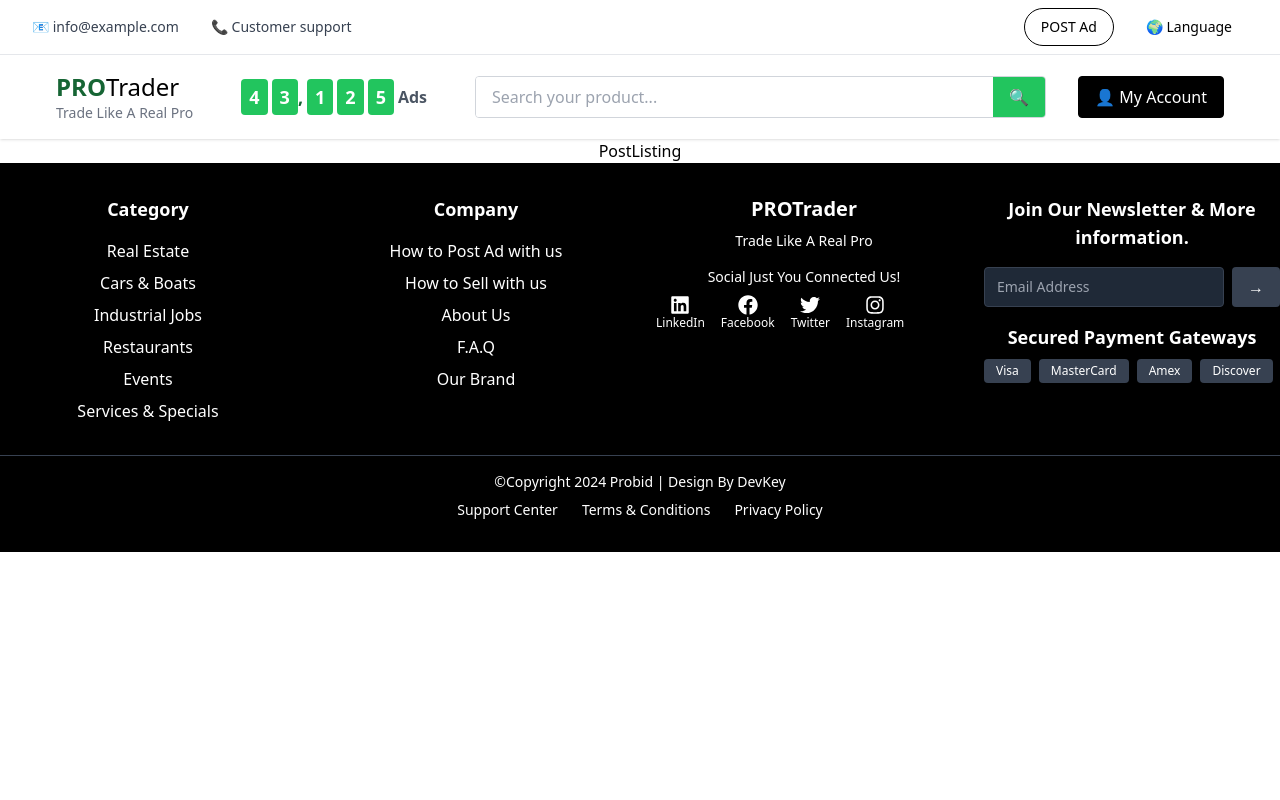
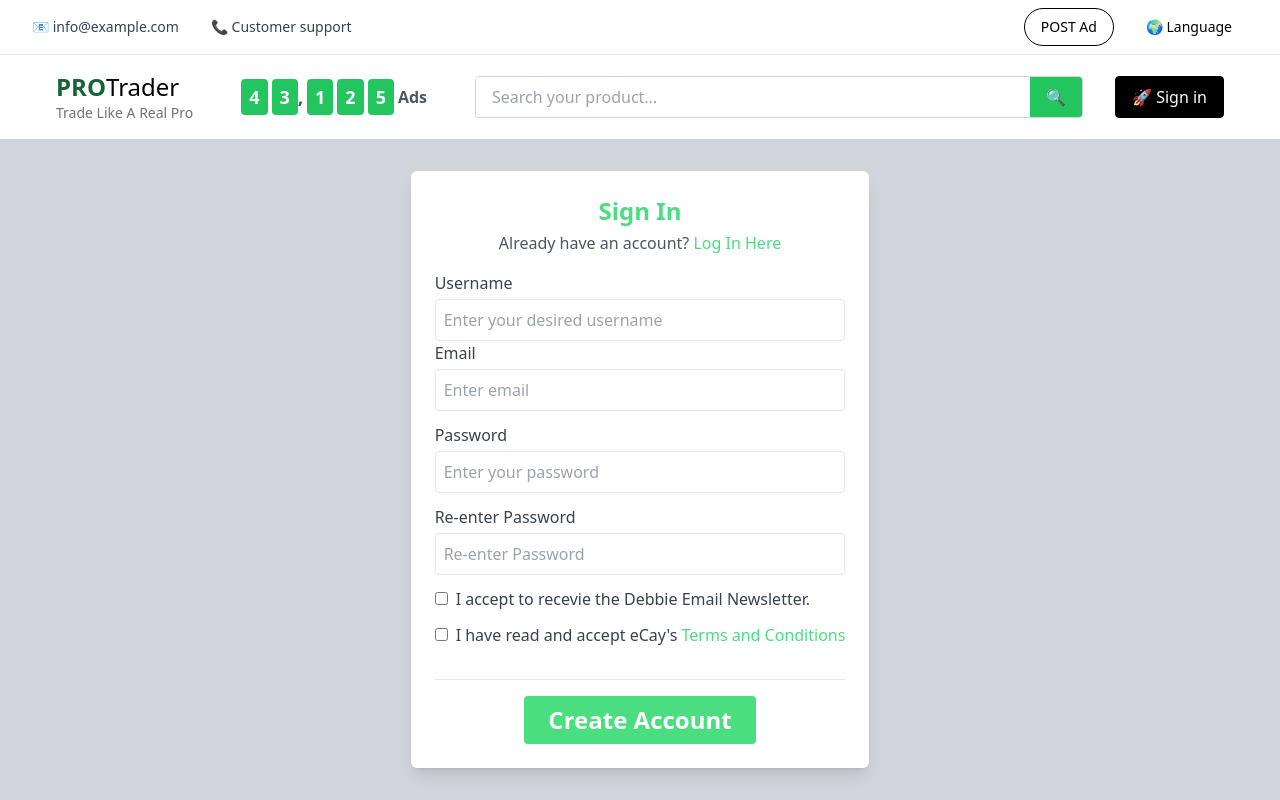
Before and after one commit to NandiniUmbare/kiwitrade-app-frontend-dev, a React (Vite) app: page /user/register in a window 1280 px wide. Shown: the top 800 px of the page. Built offline with nearby package versions, Linux system fonts and the light colour scheme.

Commit message:
added UI for signin, signup, forget password

```diff
--- a/src/App.tsx
+++ b/src/App.tsx
@@ -15,6 +15,9 @@ import Jobs from './components/BrowseByCategory/Jobs';
 import ServicesAndSpecials from './components/BrowseByCategory/ServicesAndSpecials';
 import CommunityAndEvents from './components/BrowseByCategory/CommunityAndEvents';
 import PostListing from './components/BrowseByCategory/PostListing';
+import Register from './pages/User/Register';
+import SignIn from './pages/User/SignIn';
+import ForgetPassword from './pages/User/ForgetPassword';
 
 function App() {
   return (
@@ -32,6 +35,9 @@ function App() {
             <Route path="/services-specials" element={<ServicesAndSpecials />} />
             <Route path="/community-events" element={<CommunityAndEvents />} />
             <Route path='/:category/:type' element={<PostListing />} />
+            <Route path='/user/register' element={<Register />} />
+            <Route path='/user/login/:page' element={<SignIn onClose={() => {}} />} />
+            <Route path='/user/forgetpassword' element={<ForgetPassword/>}/>
           </Routes>
           <Footer />
         </BrowserRouter>
--- a/src/api/data.ts
+++ b/src/api/data.ts
@@ -61,7 +61,7 @@ export const uploadImage = async(file: File) => {
     }
 }
 
-export const postAd = async(data: any) => {
+export const postAd = async(data) => {
     try {
         const response = await axiosInstance.post('/UpsertProduct', data);
         return response.data;
--- /dev/null
+++ b/src/components/Header/SignInModal.tsx
@@ -0,0 +1,21 @@
+import React from 'react'
+
+interface SignInModalProps {
+    isOpen: boolean;
+    onClose: () => void;
+    children: React.ReactNode;
+}
+const SignInModal: React.FC<SignInModalProps> = ({isOpen, onClose, children}) => {
+    console.log(isOpen,children);
+    if(!isOpen) return null;
+  return (
+    <div className="fixed inset-0 flex items-center justify-center z-50 bg-gray-800 bg-opacity-50">
+      <div className="bg-white p-6 rounded-lg shadow-lg w-96 relative">
+        <button onClick={onClose} className="absolute top-3 right-3 text-gray-600 hover:text-black">&times;</button>
+        {children}
+      </div>
+    </div>
+  )
+}
+
+export default SignInModal
--- a/src/components/Header/index.tsx
+++ b/src/components/Header/index.tsx
@@ -1,8 +1,13 @@
-import React from 'react';
+import React, {useState} from 'react';
 import { useNavigate } from 'react-router-dom';
+import SignInModal from './SignInModal';
+import SignIn from '../../pages/User/SignIn';
 
 const Header: React.FC = () => {
   const navigate = useNavigate();
+  const [user, setUser] = useState(null);
+  const [isModalOpen, setModalOpen] = useState<boolean>(false);
+
   return (
     <header className="bg-transparent shadow w-full">
       {/* Full-width container */}
@@ -60,12 +65,24 @@ const Header: React.FC = () => {
               🔍
             </button>
           </div>
-
+          <SignInModal
+            isOpen={isModalOpen}
+            onClose={() => setModalOpen(false)}>
+              <SignIn onClose={() => setModalOpen(false)}/>
+          </SignInModal>
           {/* My Account Section (Desktop only) */}
           <div className="hidden sm:block">
-            <button className="px-4 py-2 bg-black text-white border border-black rounded hover:bg-white hover:text-black transition">
-              👤 My Account
-            </button>
+            {
+              user ? (
+                <button className="px-4 py-2 bg-black text-white border border-black rounded hover:bg-white hover:text-black transition">
+                  👤 My Account
+                </button>
+              ) : (
+                <button onClick={() => setModalOpen(true)} className="px-4 py-2 bg-black text-white border border-black rounded hover:bg-white hover:text-black transition">
+                  🚀 Sign in
+                </button>
+              )
+            }
           </div>
         </div>
       </div>
--- /dev/null
+++ b/src/pages/User/ForgetPassword.tsx
@@ -0,0 +1,33 @@
+import React, { useState } from 'react'
+import { Link } from 'react-router-dom';
+
+const ForgetPassword: React.FC = () => {
+  const [email, setEmail] = useState<string>('');
+  return (
+    <div className="py-8 flex items-center justify-center z-50 bg-gray-300">
+      <div className="bg-white p-6 rounded-md shadow-lg relative">
+      <h2 className="text-2xl font-semibold text-center text-green-400">Forgot your password?</h2>
+      <p className="text-center text-gray-600 mt-1">
+        Please enter your login email, we will send you a recovery email.
+      </p>
+      <label className="block text-left text-gray-700">Email</label>
+        <input
+            type="email"
+            className="w-full p-2 border rounded mt-1"
+            placeholder="johnsmith@gmail.com"
+            value={email}
+            required
+            id='email'
+            onChange={(e) => setEmail(e.target.value)}
+          />
+      <hr className='mt-8'/>
+      <div className='mt-6 flex justify-between'>
+        <Link to='/user/login/page' className="text-green-400">{'<--'}Return to Login</Link>
+        <button className="px-12 py-2 font-semibold text-white bg-green-400 rounded-md hover:bg-green-500 transition">Submit</button>
+      </div>
+    </div>
+    </div>
+  )
+}
+
+export default ForgetPassword
--- /dev/null
+++ b/src/pages/User/Register/index.tsx
@@ -0,0 +1,97 @@
+import React, {useState} from 'react'
+import { Link } from 'react-router-dom'
+interface FormDataProps {
+    username: string;
+    email: string;
+    password: string;
+    confirmPassword: string;
+    emailNewsletter: boolean;
+    termsAndConditions: boolean;
+}
+const Register: React.FC = () => {
+    const [formData, setFormData] = useState<FormDataProps>({});
+    const onChange = (e: React.ChangeEvent<HTMLInputElement>) => {
+        const {id, value} = e.target;
+        setFormData({...formData, [id]: value});
+    }
+  return (
+    <div className="py-8 flex items-center justify-center z-50 bg-gray-300">
+      <div className="bg-white p-6 rounded-md shadow-lg relative">
+      <h2 className="text-2xl font-semibold text-center text-green-400">Sign In</h2>
+        <p className="text-center text-gray-600 mt-1">
+        Already have an account? <Link to='/user/login/page' className="text-green-400">Log In Here</Link>
+        </p>
+        <form className="mt-4">
+        <label className="block text-left text-gray-700">Username</label>
+        <input
+            type="text"
+            className="w-full p-2 border rounded mt-1"
+            placeholder="Enter your desired username"
+            value={formData.username}
+            required
+            id='username'
+            onChange={(e) => onChange(e)}
+          />
+        <label className="block text-left text-gray-700">Email</label>
+        <input
+            type="text"
+            className="w-full p-2 border rounded mt-1"
+            placeholder="Enter email"
+            value={formData.email}
+            required
+            id='email'
+            onChange={(e) => onChange(e)}
+          />
+          <label className="block text-left text-gray-700 mt-3">Password</label>
+          <input
+            type="password"
+            className="w-full p-2 border rounded mt-1"
+            placeholder="Enter your password"
+            value={formData.password}
+            required
+            id='password'
+            onChange={(e) => onChange(e)}
+          />
+          <label className="block text-left text-gray-700 mt-3">Re-enter Password</label>
+          <input
+            type="password"
+            className="w-full p-2 border rounded mt-1"
+            placeholder="Re-enter Password"
+            value={formData.confirmPassword}
+            required
+            id='confirmPassword'
+            onChange={(e) => onChange(e)}
+          />
+          <div className="text-left mt-3">
+            <input
+              type="checkbox"
+              className="mr-2"
+              checked={formData.emailNewsletter}
+              id='emailNewsletter'
+              onChange={(e) => onChange(e)}
+            />
+            <span className="text-gray-700">I accept to recevie the Debbie Email Newsletter.</span>
+          </div>
+          <div className="text-left mt-3">
+            <input
+              type="checkbox"
+              className="mr-2"
+              checked={formData.termsAndConditions}
+              id='termsAndConditions'
+              onChange={(e) => onChange(e)}
+            />
+            <span className="text-gray-700">I have read and accept eCay's </span>
+            <a href="#" target='_blank' className="text-green-400">Terms and Conditions</a>
+          </div>
+          <hr className='mt-8'/>
+
+          <button className="text-2xl font-semibold bg-green-400 text-white py-2 px-6 mt-4 rounded hover:bg-green-600">
+          Create Account
+          </button>
+          </form>
+      </div>
+    </div>
+  )
+}
+
+export default Register
--- /dev/null
+++ b/src/pages/User/SignIn.tsx
@@ -0,0 +1,78 @@
+import React, { useState } from 'react'
+import { Link, useParams } from 'react-router-dom';
+
+interface FormDataProps {
+    email: string;
+    password: string;
+    rememberMe: boolean;
+}
+interface SignInProps {
+  onClose: () => void | null;
+}
+const SignIn: React.FC<SignInProps> = ({onClose}) => {
+  const params = useParams();
+    const [formData, setFormData] = useState<FormDataProps>({});
+    const onChange = (e: React.ChangeEvent<HTMLInputElement>) => {
+        const {id, value} = e.target;
+        setFormData({...formData, [id]: value});
+    }
+    const handleClick = (e: React.MouseEvent<HTMLButtonElement>) => {
+        e.preventDefault();
+        onClose();
+        console.log(formData);
+    }
+    console.log(params.page)
+  return (
+    <div className={`${params.page == 'page' ? 'py-8 flex items-center justify-center z-50 bg-gray-300':''}`}>
+    <div className={`${params.page == 'page' ? 'w-[35%] bg-white p-6 rounded-md shadow-lg relative':''}`}>
+        <h2 className="text-2xl font-semibold text-center text-green-400">Sign In</h2>
+        <p className="text-center text-gray-600 mt-1">
+          Don't have an account? <Link onClick={()=>onClose()} to='/user/register' className="text-green-400">Register Here</Link>
+        </p>
+        <form className="mt-4">
+        <label className="block text-left text-gray-700">Email</label>
+        <input
+            type="email"
+            className="w-full p-2 border rounded mt-1"
+            placeholder="Enter your email"
+            value={formData.email}
+            required
+            id='email'
+            onChange={(e) => onChange(e)}
+          />
+          <label className="block text-left text-gray-700 mt-3">Password</label>
+          <input
+            type="password"
+            className="w-full p-2 border rounded mt-1"
+            placeholder="Enter your password"
+            value={formData.password}
+            required
+            id='password'
+            onChange={(e) => onChange(e)}
+          />
+          <div className="flex items-center mt-3">
+            <input
+              type="checkbox"
+              className="mr-2"
+              checked={formData.rememberMe}
+              id='rememberMe'
+              onChange={(e) => onChange(e)}
+            />
+            <span className="text-gray-700">Remember me</span>
+          </div>
+          <div className="text-right mt-2">
+            <Link onClick={()=>onClose()} to='/user/forgetpassword' className="text-green-400">Forgot your Password?</Link>
+          </div>
+          {params.page == 'page' && (
+            <hr className='mt-8'/>
+          )}
+          <button onClick={handleClick} className={`${params.page==='page' ? 'text-2xl font-semibold py-2 px-6' : 'w-full'} bg-green-400 text-white py-2 mt-4 rounded hover:bg-green-600`}>
+            Log In
+          </button>
+        </form>
+    </div>
+    </div>
+  )
+}
+
+export default SignIn
```
